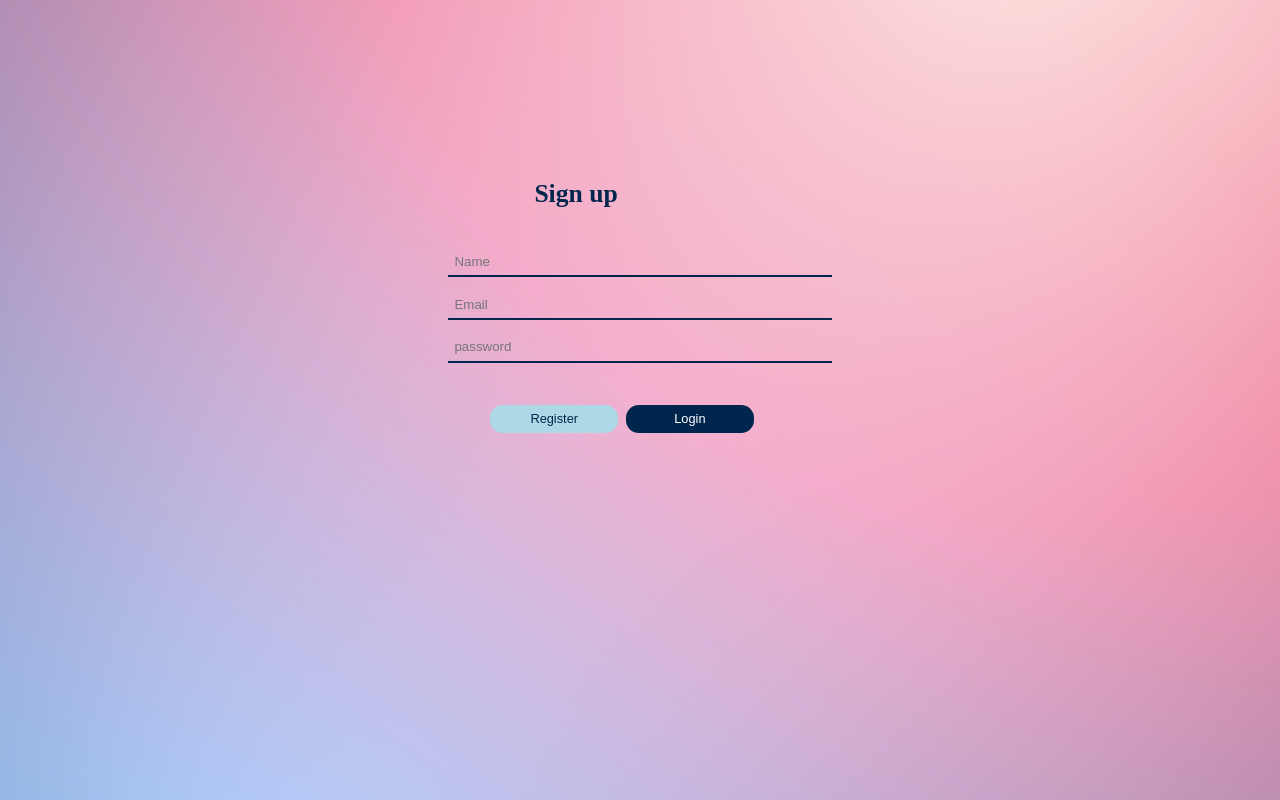
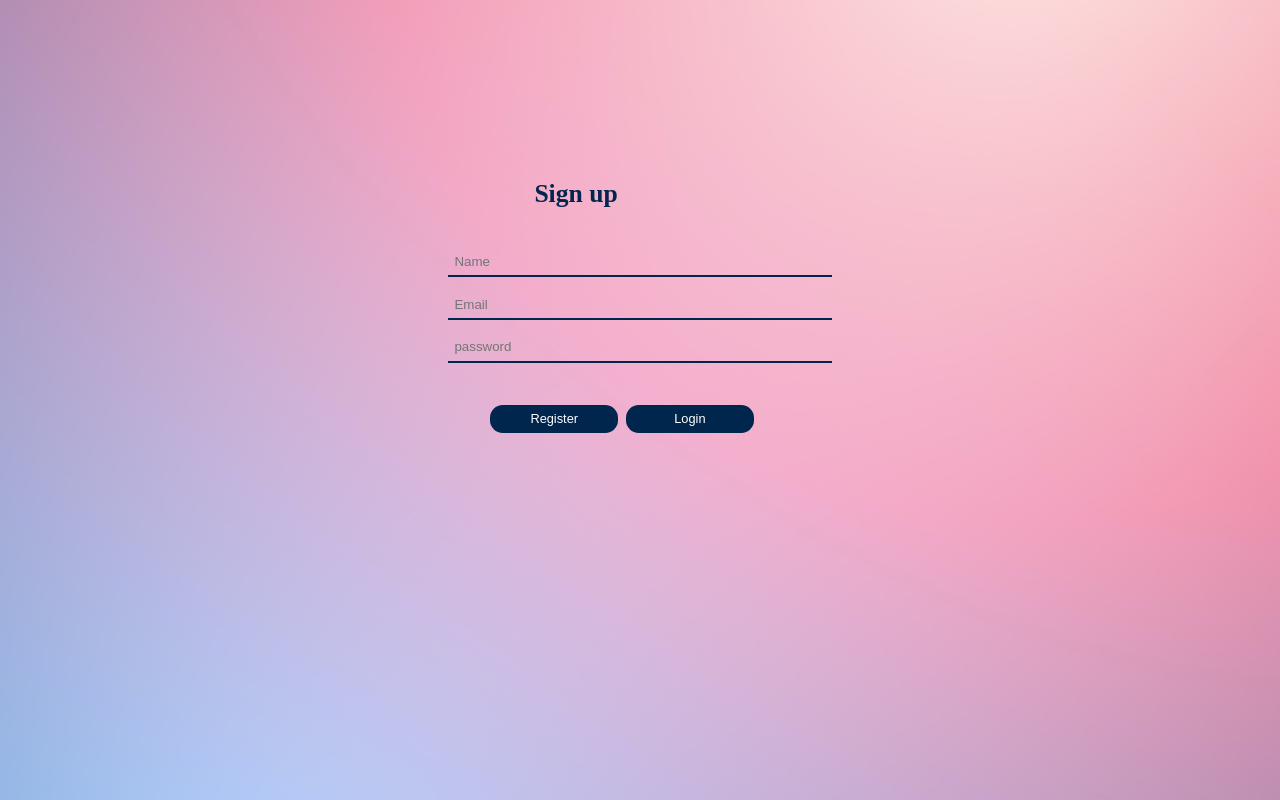
Before and after one commit to AjedidahMwanzia/signup-flow, an Angular app: page /register in a window 1280 px wide. Built offline with nearby package versions, Linux system fonts and the light colour scheme.

Commit message:
adding json file url

```diff
--- a/src/app/component/register/register.component.css
+++ b/src/app/component/register/register.component.css
@@ -44,7 +44,7 @@ h3{
     color: #01264e;
 }
 :disabled{
-    background-color: lightblue;
-    color: #01264e;
+    background-color: #01264e;
+    color: white;
     cursor: not-allowed;
 }
--- a/src/environments/environment.ts
+++ b/src/environments/environment.ts
@@ -3,7 +3,8 @@
 // The list of file replacements can be found in `angular.json`.
 
 export const environment = {
-  production: false
+  production: false,
+  Url:"http://localhost:3000/user"
 };
 
 /*
```
Also changed, not shown: 1 other file (tests, documents, lock files or other folders).
